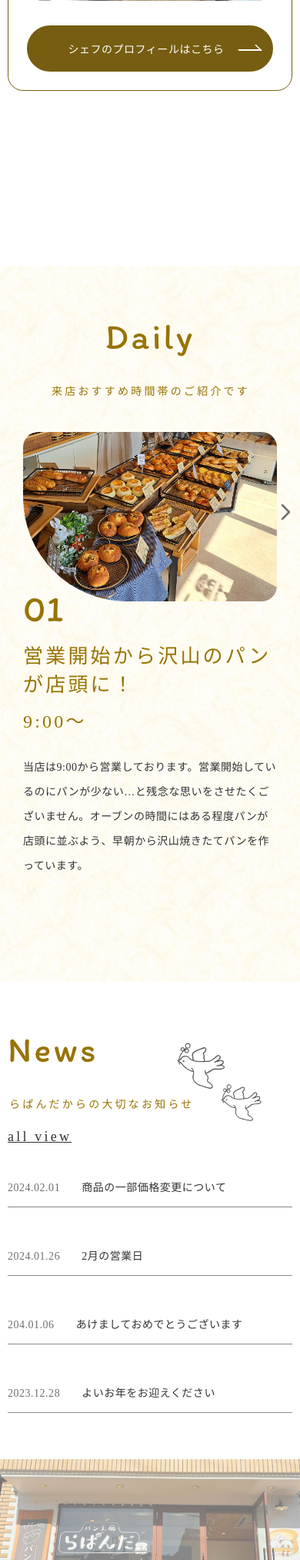
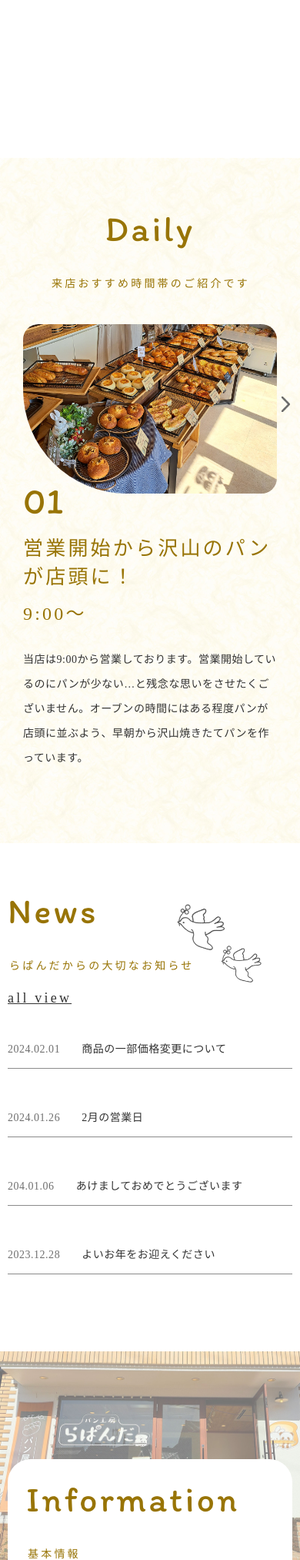
Before and after one commit to mugi-taro/rapanda, a PHP site: page / in a window 390 px wide. Shown: the part 4139-6165 px from the top of the page at 77% size. Run offline with PHP 8.4, Linux system fonts and the light colour scheme; some libraries are stand-ins or nearby versions; some web fonts are replaced.

Commit message:
フッターの調整&全体レイアウトの調整

```diff
--- a/dist/css/top.css
+++ b/dist/css/top.css
@@ -86,11 +86,11 @@
 
 ---------------------------------*/
 .rp-top-about {
-  padding: 240px 0 80px 0;
+  padding: 240px 0 120px 0;
 }
 @media screen and (max-width: 768px) {
   .rp-top-about {
-    padding-top: 120px 0 40px 0;
+    padding: 120px 0 60px 0;
   }
 }
 
@@ -331,11 +331,11 @@
 }
 
 .top-daily {
-  padding: 128px 0;
+  padding: 128px 0 48px;
 }
 @media screen and (max-width: 768px) {
   .top-daily {
-    padding: 64px 0;
+    padding: 64px 0 24px;
   }
 }
 .top-daily-img {
@@ -495,12 +495,12 @@
 
 ---------------------------------*/
 .rp-top-news {
-  padding: 240px 0;
+  padding: 240px 0 280px 0;
   background: #fff;
 }
 @media screen and (max-width: 768px) {
   .rp-top-news {
-    padding: 60px 0;
+    padding: 60px 0 100px 0;
   }
 }
 
--- a/index.html
+++ b/index.html
@@ -116,7 +116,9 @@
                 </a>
               </li>
               <div class="ham-gnav-sns">
-                <img src="./dist/images/insta_logo_small.png">
+                <a href="https://www.instagram.com/rapinda.pan/" target="_blank">
+                  <img src="./dist/images/insta_logo_small.png">
+                </a>
                 <img src="./dist/images/face_logo_small.png">
               </div>
             </ul>
@@ -131,11 +133,11 @@
   <main>
     <article>
       <!-- スタート -->
-      <!-- <section class="rp-top-start">
+      <section class="rp-top-start">
         <div class="top-start">
           <p><img id="top-start" src="./dist/images/header_logo.png" alt="らぱんだ ロゴ"></p>
         </div>
-      </section> -->
+      </section>
       <!-- KV -->
       <section class="rp-top-kv _bk-white">
         <div class="rp-site-inner _pd-0">
@@ -189,7 +191,9 @@
                 </p>
               </div>
               <div class="top-about-sns">
-                <img src="./dist/images/insta_logo_small.png">
+                <a href="https://www.instagram.com/rapinda.pan/" target="_blank">
+                  <img src="./dist/images/insta_logo_small.png">
+                </a>
                 <img src="./dist/images/face_logo_small.png">
               </div>
             </div>
@@ -557,7 +561,7 @@
   <!-- フッター -->
   <footer class="rp-footer">
       <div class="footer-sns">
-        <img src="./dist/images/insta_logo_white.png">
+        <a href="https://www.instagram.com/rapinda.pan/" target="_blank"><img src="./dist/images/insta_logo_white.png"></a>
         <img src="./dist/images/face_logo_white.png">
       </div>
       <div class="footer-list">
--- a/sass/_block/_footer.scss
+++ b/sass/_block/_footer.scss
@@ -1,11 +1,8 @@
-$light_green: #A9B892;
-$green: #9AB176;
-$deep_brown: #A58113;
+$btn_brown: #765D11;
+$title_brown: #987406;
 $normal_brown: #BFB08C;
 $light_brown: #E8D6AB;
-$pink: #FD8A8A;
-$orange: #D68654;
-$blue: #9AC6DD;
+
 $black: #333;
 $white: #fff;
 
@@ -26,16 +23,14 @@
 
 .footer {
     &-sns {
-        margin: 0 calc(50% - 50vw);
-        width: 100vw;
         position: relative;
         z-index: 3;
         text-align: center;
-        padding-top: 24px;
+        padding: 24px 0;
         background: $light_brown;
 
-        @media screen and (max-width: 550px) {
-            padding-top: 12px;
+        @media screen and (max-width: 768px) {
+            padding: 12px 0;
         }
 
         & img {
@@ -49,27 +44,23 @@
     }
 
     &-list {
-        padding: 52px 25px 0;
+        padding: 32px 0;
         background: $normal_brown;
-    }
 
-    &-logo {
-        width: 10%;
-
-        @media screen and (max-width: 550px) {
-            width: 30%;
+        @media screen and (max-width: 768px) {
+            padding: 24px 0 8px;
         }
     }
 
     &-text {
-        padding: 24px 0;
+        padding-top: 24px;
         color: $white;
         font-size: 12px;
-        font-weight: 400;
-        letter-spacing: 0.2rem;
+        font-weight: 500;
+        letter-spacing: 0.1rem;
 
-        @media screen and (max-width: 550px) {
-            padding: 18px 0;
+        @media screen and (max-width: 768px) {
+            padding: 16px 0;
         }
     }
 }
--- a/sass/top.scss
+++ b/sass/top.scss
@@ -96,10 +96,10 @@
 ---------------------------------*/
 
 .rp-top-about {
-    padding: 240px 0 80px 0;
+    padding: 240px 0 120px 0;
 
     @media screen and (max-width: 768px) {
-        padding-top: 120px 0 40px 0;
+        padding: 120px 0 60px 0;
     }
 }
 
@@ -359,10 +359,10 @@
 }
 
 .top-daily {
-    padding: 128px 0;
+    padding: 128px 0 48px;
 
     @media screen and (max-width: 768px) {
-        padding: 64px 0;
+        padding: 64px 0 24px;
     }
 
     &-img {
@@ -519,11 +519,11 @@
 
 ---------------------------------*/
 .rp-top-news {
-    padding: 240px 0;
+    padding: 240px 0 280px 0;
     background: $white;
 
     @media screen and (max-width: 768px) {
-        padding: 60px 0;
+        padding: 60px 0 100px 0;
     }
 }
 
```
Also changed, not shown: dist/css/style.css (+12 -17 lines), dist/images/footer_logo.png.
